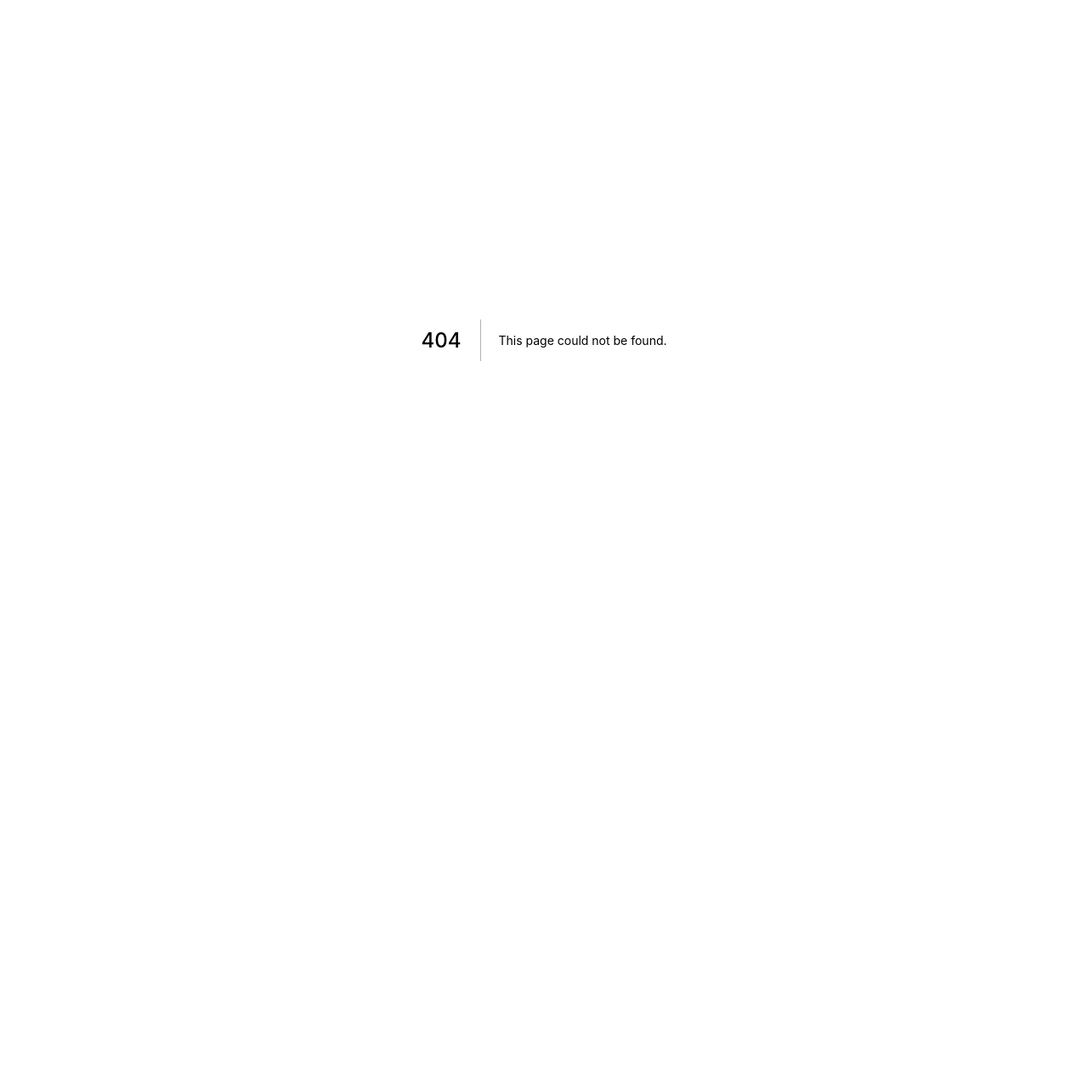
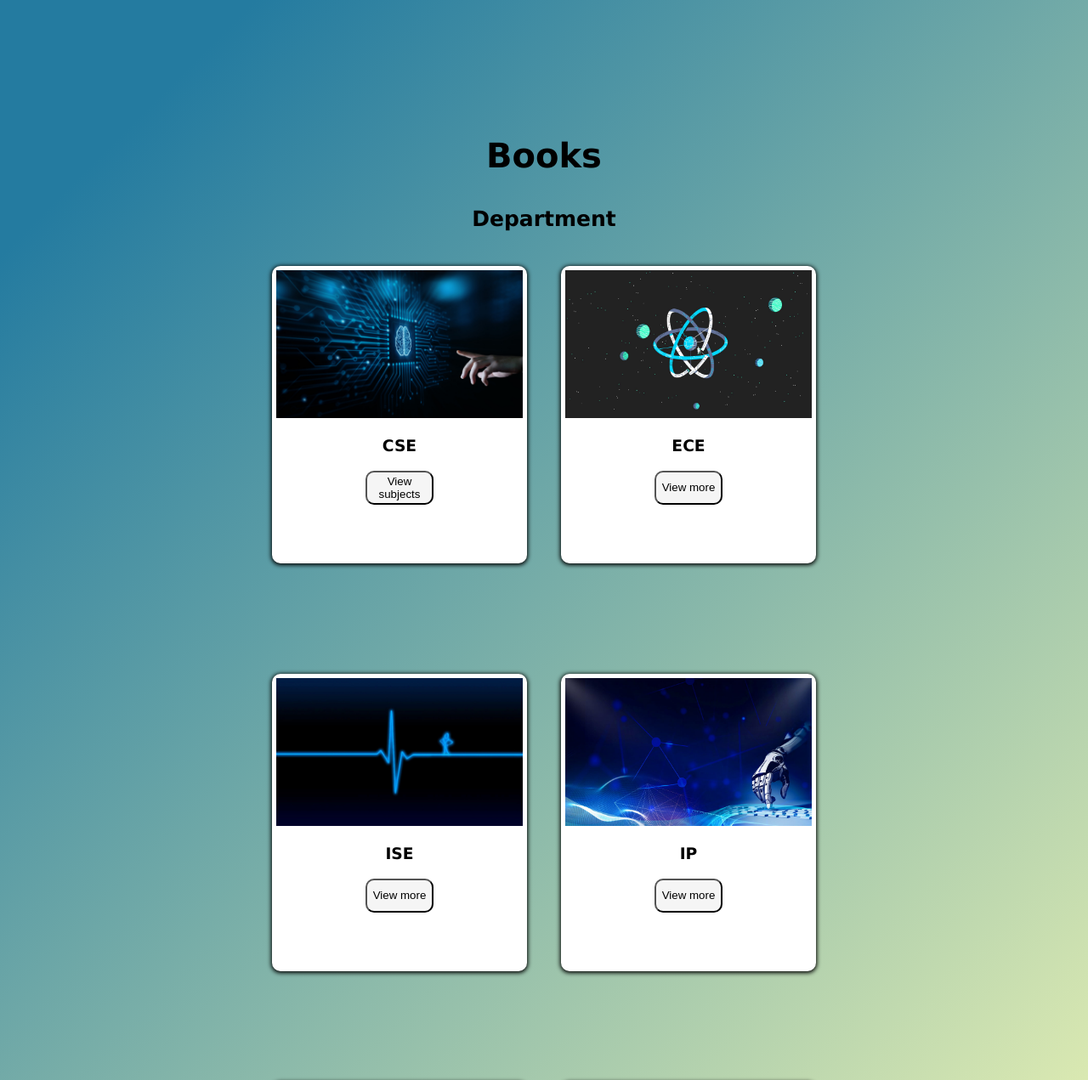
Before and after one commit to Sathwikkd1/portfolio1, a Next.js app: page /books in a window 1280 px wide. Before the commit this address had no page. Shown: the top 1271 px of the page at 85% size. Before the commit the page ends 800 px from the top, so only its background shows below. Built offline with nearby package versions, Linux system fonts and the light colour scheme.

Commit message:
Create books.js

```diff
--- /dev/null
+++ b/pages/books.js
@@ -0,0 +1,170 @@
+import styles from '../styles/card.module.css';
+
+import Image from 'next/image';
+import {useState} from 'react'
+import React from 'react';
+import Link from 'next/link';
+
+
+
+
+
+function Portfolio  ()  {
+    const [modal1,setModal1] = useState(false)
+    const [modal2,setModal2] = useState(false)
+    const [modal3,setModal3] = useState(false)
+    const [modal4,setModal4] = useState(false)
+
+
+    const toggleModal1 = () => {
+        setModal1(!modal1)
+    };
+    const toggleModal2 = () => {
+        setModal2(!modal2)
+    };
+    const toggleModal3 = () => {
+        setModal3(!modal3)
+    };
+    const toggleModal4 = () => {
+        setModal4(!modal4)
+    };
+    return(
+     <div className={styles.content} id="portfolio">
+
+         <h1 className={styles.head}>Books</h1>
+         <h2 className={styles.subhead}>Department</h2>
+
+         <div className={styles.container}>
+        <div className={styles.Card1}>
+            <div className={styles.upperContainer}>
+
+                    <Image src="/cv.jpg " alt="" height="180px" width="300px"/>
+
+                <div className={styles.lowerContainer}>
+                    <h3>CSE</h3>
+                    <p></p>
+                    <button onClick={toggleModal1} className={styles.btn}>View subjects</button>
+                </div>
+            </div>
+         </div>
+         {modal1 && (
+              <div className={styles.modal}>
+              <div className={styles.overlay}>
+                  <div className={styles.modalContent}>
+                      <h2>CSE</h2>
+                      <p>Computer Science Engineering
+                     </p>
+                     <button className={styles.closeModal} onClick={toggleModal1} >Close</button>
+                  </div>
+              </div>
+          </div>
+         )}
+         <div className={styles.Card1}>
+            <div className={styles.upperContainer}>
+
+                    <Image src="/js.jpg " alt="" height="180px" width="300px"/>
+
+                <div className={styles.lowerContainer}>
+                    <h3>ECE</h3>
+
+                    <button onClick={toggleModal2} className={styles.btn}>View more</button>
+                </div>
+            </div>
+         </div>
+         {modal2 && (
+              <div className={styles.modal}>
+              <div className={styles.overlay}>
+                  <div className={styles.modalContent}>
+                      <h2>ECE</h2>
+                      <p>  Electronics and Communication Engineering
+                     </p>
+                     <button className={styles.closeModal} onClick={toggleModal2} >Close</button>
+                  </div>
+              </div>
+          </div>
+         )}
+         </div>
+         <div className={styles.container}>
+         <div className={styles.Card1}>
+            <div className={styles.upperContainer}>
+
+                    <Image src="/ecg.jpg " alt="" height="180px" width="300px"/>
+
+                <div className={styles.lowerContainer}>
+                    <h3>ISE</h3>
+                    <p></p>
+                    <button onClick={toggleModal3} className={styles.btn}>View more</button>
+                </div>
+            </div>
+         </div>
+         {modal3 && (
+              <div className={styles.modal}>
+              <div className={styles.overlay}>
+                  <div className={styles.modalContent}>
+                      <h2>ISE</h2>
+                      <p> Information Science and Engineering
+                     </p>
+                     <button className={styles.closeModal} onClick={toggleModal3} >Close</button>
+                  </div>
+              </div>
+          </div>
+         )}
+         <div className={styles.Card1}>
+            <div className={styles.upperContainer}>
+
+                    <Image src="/car.jpg " alt="" height="180px" width="300px"/>
+
+                <div className={styles.lowerContainer}>
+                    <h3>IP</h3>
+                    <p> </p>
+                    <button onClick={toggleModal4} className={styles.btn}>View more</button>
+                </div>
+            </div>
+         </div>
+         {modal4 && (
+              <div className={styles.modal}>
+              <div className={styles.overlay}>
+                  <div className={styles.modalContent}>
+                      <h2>IP</h2>
+                      <p>Industrial Production
+                     </p>
+                     <button className={styles.closeModal} onClick={toggleModal4} >Close</button>
+                  </div>
+              </div>
+          </div>
+         )}
+         </div>
+         <div className={styles.container}>
+        <div className={styles.Card1}>
+            <div className={styles.upperContainer}>
+
+                    <Image src="/1.jpeg " alt="" height="180px" width="300px"/>
+
+                <div className={styles.lowerContainer}>
+                    <h3>Card1</h3>
+                   <p> redirecting card1.</p>
+                   <Link href='/page1'><button  className={styles.btn}>View more</button></Link>
+                </div>
+            </div>
+         </div>
+
+         <div className={styles.Card1}>
+            <div className={styles.upperContainer}>
+
+                    <Image src="/2.jpg " alt="" height="180px" width="300px"/>
+
+                <div className={styles.lowerContainer}>
+                    <h3>CARD 2</h3>
+                    <p> redirecting card2.</p>
+
+                    <Link href='/page2'><button  className={styles.btn}>View more</button></Link>
+                </div>
+            </div>
+         </div>
+
+         </div>
+            </div>)}
+
+
+
+export default Portfolio;
```
